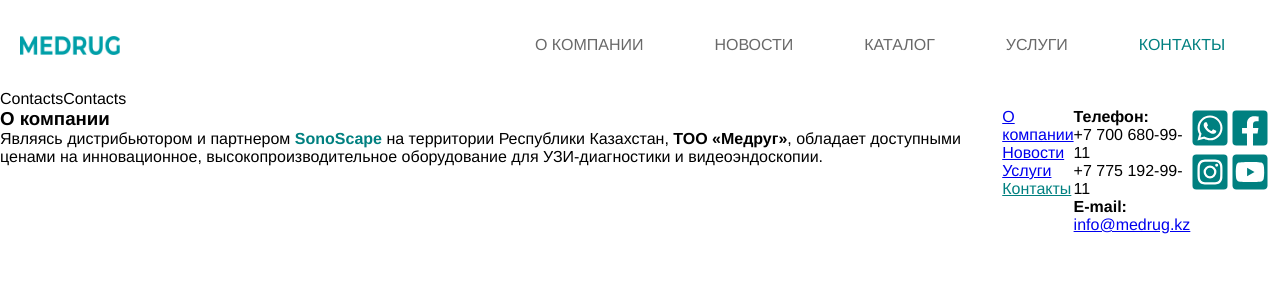
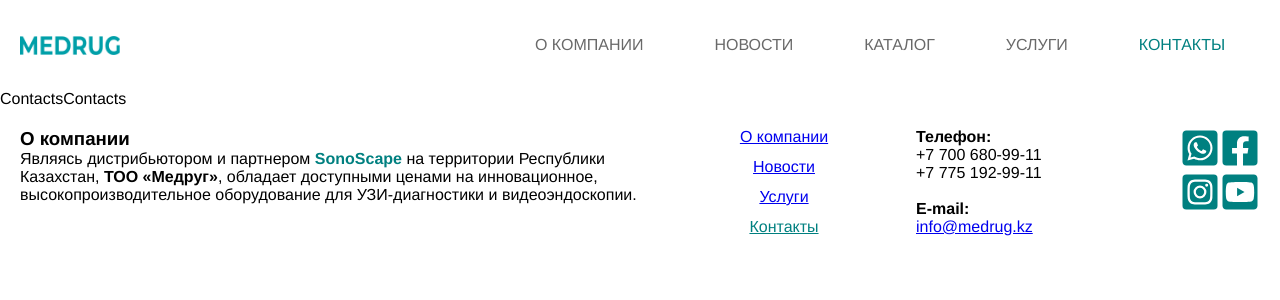
Before and after one commit to kefirchick/MedrugWebSite, a React (Create React App) app: page /contacts in a window 1280 px wide. Shown: the top 300 px of the page. Built offline with nearby package versions, Linux system fonts and the light colour scheme.

Commit message:
footer design

```diff
--- a/src/components/CatalogMenu.jsx
+++ b/src/components/CatalogMenu.jsx
@@ -7,6 +7,7 @@ const CatalogMenu = ({isMobile, isCatalogHidden}) => {
     flexDirection: 'column',
     position: isMobile ? 'static' : 'absolute',
     top: 90,
+    backgroundColor: 'white'
   })
 
   return (
--- a/src/components/Footer.jsx
+++ b/src/components/Footer.jsx
@@ -5,7 +5,8 @@ const Footer = () => {
   const style = {
     display: 'flex',
     flexDirection: 'row',
-    justifyContent: "space-between"
+    justifyContent: "space-between",
+    margin: 20
   }
 
   const spanStyle = {
@@ -14,13 +15,16 @@ const Footer = () => {
   }
 
   const menuStyle = {
+    flex: '1 0 160px',
     display: 'flex',
     flexDirection: 'column',
+    justifyContent: 'space-between',
+    alignItems: 'center'
   }
 
   return (
     <div style={style}>
-      <div>
+      <div style={{flex: '3 0 320px'}}>
         <h3>О компании</h3>
         <p>Являясь дистрибьютором и партнером <span style={spanStyle}> SonoScape</span> на территории Республики Казахстан, <strong>ТОО «Медруг»</strong>, обладает доступными ценами на инновационное, высокопроизводительное оборудование для УЗИ-диагностики и видеоэндоскопии.</p>
       </div>
@@ -30,14 +34,14 @@ const Footer = () => {
         <NavLink to="/service">Услуги</NavLink>
         <NavLink to="/contacts">Контакты</NavLink>
       </div>
-      <div>
+      <div style={{flex: '1 0 160px'}}>
         <h4>Телефон:</h4>
         <p>+7 700 680-99-11</p>
-        <p>+7 775 192-99-11</p>
+        <p>+7 775 192-99-11</p><br/>
         <h4>E-mail:</h4>
         <a href="mailto:info@medrug.kz">info@medrug.kz</a>
       </div>
-      <div>
+      <div style={{flex: '0 0 80px'}}>
         <FaWhatsappSquare size={40} color={'teal'} />
         <FaFacebookSquare size={40} color={'teal'} />
         <FaInstagramSquare size={40} color={'teal'} />
```
